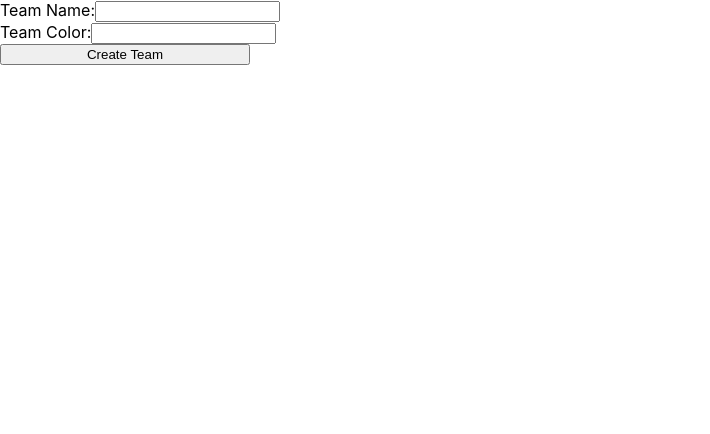
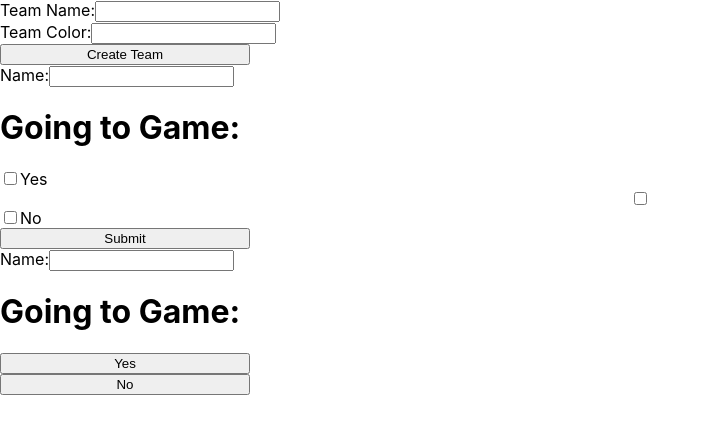
Before and after one commit to thomasgilmore/kickball, a React (Create React App) app: page / in a window 1280 px wide. Shown: the top 434 px of the page, without its empty margins (0-710 px from the left). Built offline with nearby package versions, Linux system fonts and the light colour scheme.

Commit message:
added new components to App.jsx

```diff
--- a/src/App.jsx
+++ b/src/App.jsx
@@ -1,10 +1,14 @@
 import React from 'react';
 import CreateTeam from './Components/CreateTeam';
+import PlayerInput from './Components/PlayerInput';
+import PlayerInput2 from './Components/PlayerInput2';
 
 function App() {
   return (
     <div className="App">
       <CreateTeam />
+      <PlayerInput />
+      <PlayerInput2 />
     </div>
   );
 }
```
